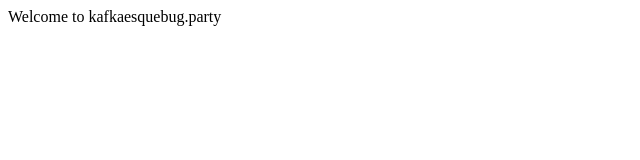
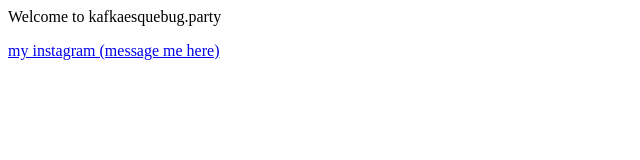
Before and after one commit to arroza505/kafkaesquebug.party, a plain HTML site: page index.html in a window 1280 px wide. Shown: the whole page, without its empty margins (0-640 px from the left). Drawn offline with Linux system fonts and the light colour scheme.

Commit message:
added instagram

```diff
--- a/index.html
+++ b/index.html
@@ -1,3 +1,4 @@
 <html>
     <p>Welcome to kafkaesquebug.party</p>
+    <a href="https://www.instagram.com/morphometasis/">my instagram (message me here)</a>
 </html>
```
